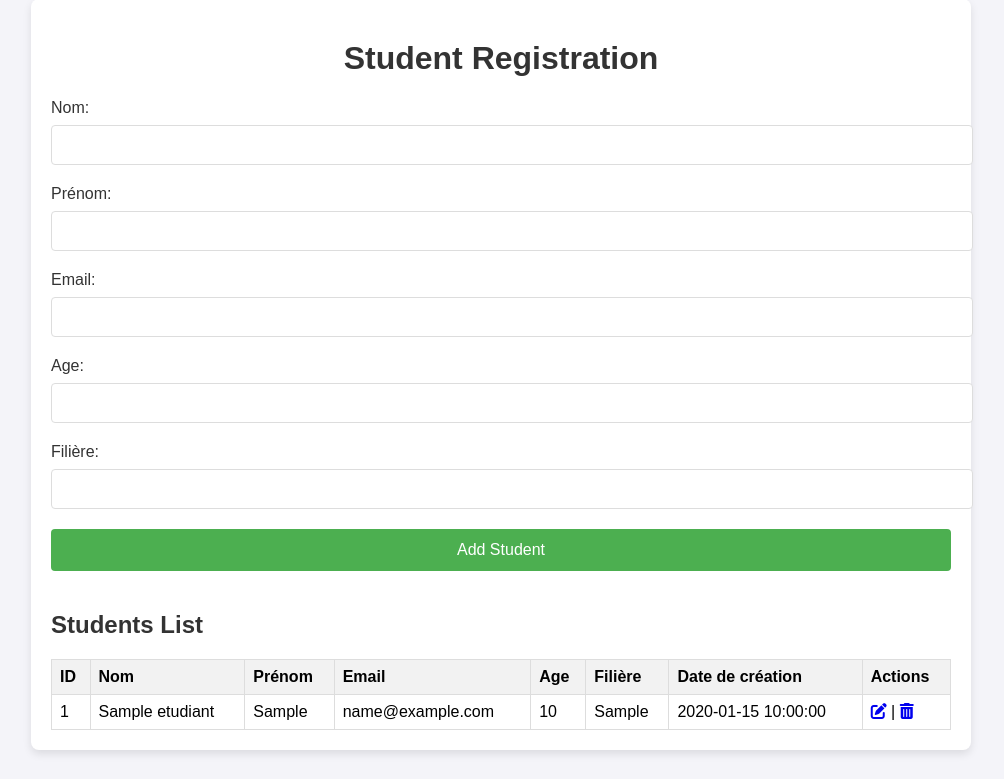
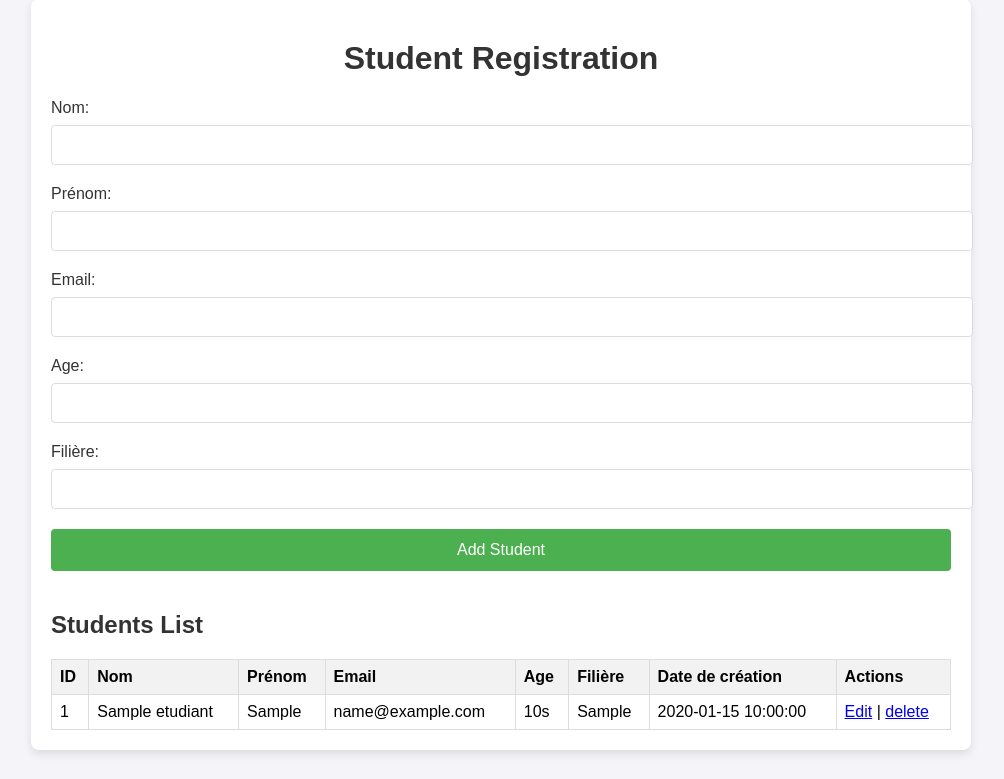
Before and after one commit to AkalaiNour/StudentManagement, a PHP site: page / in a window 1280 px wide. Shown: the part 21-800 px from the top of the page, without its empty margins (139-1143 px from the left). Run offline with PHP 8.4, Linux system fonts and the light colour scheme; tables that the repository leaves empty or names only in its code hold one stand-in row (values such as "Sample post").

Commit message:
added2
added2

```diff
--- a/index.php
+++ b/index.php
@@ -109,12 +109,12 @@ $result = $conn->query($sql);
                                 <td>" . $row["nom"] . "</td>
                                 <td>" . $row["prenom"] . "</td>
                                 <td>" . $row["email"] . "</td>
-                                <td>" . $row["age"] . "</td>
+                                <td>" . $row["age"] . "s</td>
                                 <td>" . $row["filiere"] . "</td>
                                 <td>" . $row["date_creation"] . "</td>
 <td>
-                                    <a href='edit.php?id=" . $row["id"] . "' title='Edit'><i class='fas fa-edit'></i></a> |
-                                    <a href='delete.php?id=" . $row["id"] . "' title='Delete' onclick='return confirm(\"Are you sure you want to delete this student?\")'><i class='fas fa-trash-alt'></i></a>
+                                    <a href='edit.php?id=" . $row["id"] . "' title='Edit'>Edit</a> |
+                                    <a href='delete.php?id=" . $row["id"] . "' title='Delete' onclick='return confirm(\"Are you sure you want to delete this student?\")'>delete</i></a>
                                 </td>
                             </tr>";
                     }
```
Lines whose indentation alone changed are shown as unchanged.
